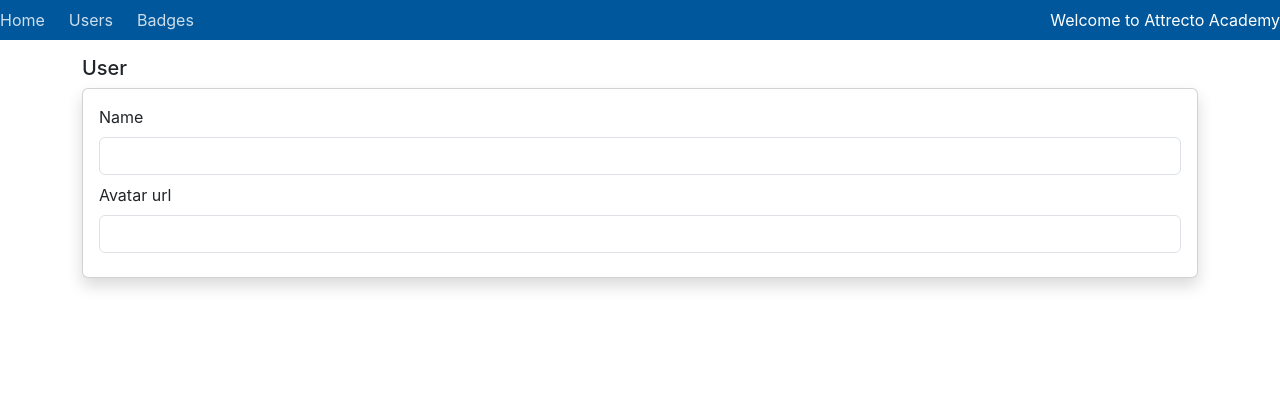
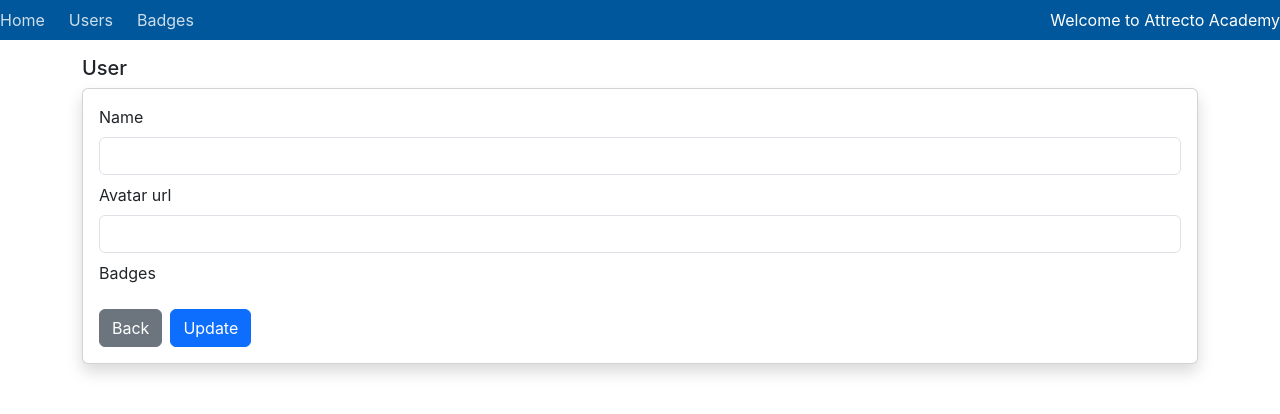
Before and after one commit to molnarjakab1/Attrecto-Academy-React-2024, a React (Vite) app: page /user/1 in a window 1280 px wide. Shown: the top 414 px of the page. Built offline with nearby package versions, Linux system fonts and the light colour scheme; no server answers.

Commit message:
session-04

```diff
--- a/src/App.tsx
+++ b/src/App.tsx
@@ -17,6 +17,7 @@ function App() {
         <Route path="/" element={<Navigate to="/home" />} />
         <Route path="home" element={<HomePage />} />
         <Route path="users" element={<UsersPage />} />
+        <Route path="user" element={<UserPage />} />
         <Route path="user/:id" element={<UserPage />} />
         <Route path="badges" element={<BadgesPage />} />
       </Routes>
--- a/src/components/button/Button.tsx
+++ b/src/components/button/Button.tsx
@@ -1,8 +1,7 @@
 import classNames from "classnames";
-import React from "react";
+import React, { ButtonHTMLAttributes } from "react";
 
-interface ButtonProps {
-  onClick?: () => void;
+interface ButtonProps extends ButtonHTMLAttributes<HTMLButtonElement>{
   color?: "primary" | "secondary" | "danger";
   children: React.ReactNode;
   className?: string;
--- a/src/pages/UserPage/UserPage.tsx
+++ b/src/pages/UserPage/UserPage.tsx
@@ -1,23 +1,29 @@
-import React, { useState } from "react";
-import { useParams } from "react-router-dom";
+import React, { useEffect, useState } from "react";
+import { useNavigate, useParams } from "react-router-dom";
 import * as Yup from "yup";
-import { useForm } from "react-hook-form";
+import { Controller, useForm } from "react-hook-form";
 import { yupResolver } from "@hookform/resolvers/yup";
 
 import { Page } from "../../components/page/Page";
 import { UserFormValues, UserModel } from "../../models/user.model";
 import { BadgeModel } from "../../models/badges.model";
 import TextField from "../../components/text-field/TextField";
+import TagField from "../../components/tag-field/TagField";
+import { badgesService } from "../../services/badges.service";
+import { userService } from "../../services/user.service";
+import { Button } from "../../components/button/Button";
 
 const schema = Yup.object({
   name: Yup.string().required(),
   image: Yup.string().required(),
+  badges: Yup.array().required(),
 });
 
 export const UserPage = () => {
   const { id } = useParams<{ id: string }>();
   const [user, setUser] = useState<UserModel>();
   const [badges, setBadges] = useState<BadgeModel[]>([]);
+  const navigate = useNavigate();
 
   const {
     register,
@@ -26,18 +32,59 @@ export const UserPage = () => {
     reset,
     setValue,
     getValues,
+    watch,
     formState: { errors },
   } = useForm<UserFormValues>({
     defaultValues: {
       name: "",
       image: "",
+      badges: [],
     },
     resolver: yupResolver(schema),
   });
 
+  useEffect(() => {
+    const fetchUser = async (id: string | number) => {
+      const response = await userService.geUser(id);
+      setUser(response);
+    }
+
+    if (id) {
+      fetchUser(id);
+    }
+  }, [id]);
+
+
+  useEffect(() => {
+    const fetchBadges = async () => {
+      const response = await badgesService.getBadges();
+      setBadges(response);
+    };
+
+    fetchBadges();
+  }, []);
+
+  useEffect(() => {
+    reset({ name: user?.name, image: user?.image, badges: user?.badges });
+  }, [reset, user?.badges, user?.image, user?.name])
+
+  const onSubmit = async (values: UserFormValues) => {
+    if (user?.id) {
+      await userService.updateUser(user.id, values);
+    }
+    else{
+      await userService.createUser(values);
+    }
+    goToUsersPage();
+  }
+
+  const goToUsersPage = () => {
+    navigate("/users");
+  };
+
   return (
     <Page title={user ? user.name : "User"}>
-      <form>
+      <form onSubmit={handleSubmit(onSubmit)}>
         <TextField
           name="name"
           label="Name"
@@ -50,6 +97,27 @@ export const UserPage = () => {
           register={register}
           error={errors.image?.message}
         />
+        <Controller
+          name="badges"
+          control={control}
+          render={({ field }) => (
+            <TagField
+              {...field}
+              label="Badges"
+              name="badges"
+              getLabel={({ name }) => name}
+              setValue={setValue}
+              getValues={getValues}
+              options={badges}
+            />
+          )}
+        />
+        <div className="mt-3">
+          <Button color="secondary" type="button" className="me-2" onClick={goToUsersPage}>
+            Back
+          </Button>
+          <Button type="submit" color="primary">{id ? "Update" : "Create"}</Button>
+        </div>
       </form>
     </Page>
   );
--- a/src/pages/UsersPage/UsersPage.tsx
+++ b/src/pages/UsersPage/UsersPage.tsx
@@ -1,10 +1,10 @@
-import React, { useEffect, useState } from "react";
+import React, { useCallback, useEffect, useState } from "react";
 
 import { Page } from "../../components/page/Page";
 import { UserModel } from "../../models/user.model";
 import { userService } from "../../services/user.service";
 import { Button } from "../../components/button/Button";
-import { Link } from "react-router-dom";
+import { Link, useNavigate } from "react-router-dom";
 import classNames from "classnames";
 import { FontAwesomeIcon } from "@fortawesome/react-fontawesome";
 import { faTrash } from "@fortawesome/free-solid-svg-icons";
@@ -13,21 +13,31 @@ import classes from "./UsersPage.module.scss";
 
 const UsersPage = () => {
   const [users, setUsers] = useState<UserModel[]>([]);
+  const navigate = useNavigate();
+
+  const fetchUsers = useCallback(async () => {
+    setUsers(await userService.getUsers());
+  }, []);
 
   useEffect(() => {
-    const fetchUsers = async () => {
-      setUsers(await userService.getUsers());
-    };
     fetchUsers();
-  }, []);
+  }, [fetchUsers]);
 
-  console.log(users);
+  const goToUserPage = () => {
+    navigate("/user");
+  }
+
+  const handleDeleteUser = async (id: string | number) => {
+    await userService.deleteUser(id);
+
+    fetchUsers();
+  };
 
   return (
     <Page title="Users">
       <div className="row">
         <div className="col-12 col-sm-6 col-md-4 col-lg-3">
-          <Button color="primary" className="w-100 mb-3">
+          <Button color="primary" className="w-100 mb-3" onClick={goToUserPage}>
             Create User
           </Button>
         </div>
@@ -47,7 +57,11 @@ const UsersPage = () => {
               <div className="card-body">
                 <h5>{name}</h5>
               </div>
-              <Button className={classes.DeleteIcon}>
+              <Button className={classes.DeleteIcon} onClick={(e) => {
+                e.preventDefault();
+                e.stopPropagation();
+                handleDeleteUser(id)
+              }}>
                 <FontAwesomeIcon icon={faTrash} />
               </Button>
             </Link>
--- a/src/services/user.service.ts
+++ b/src/services/user.service.ts
@@ -1,10 +1,26 @@
-import { UserModel } from "../models/user.model";
+import { UserFormValues, UserModel } from "../models/user.model";
 import request, { Methods } from "../util/request";
 
 class UserService {
   async getUsers() {
     return request<UserModel[]>({ method: Methods.GET, resource: "users" });
   }
+
+  async geUser(id: string | number){
+    return request<UserModel>({ method: Methods.GET, resource: `users/${id}` });
+  }
+
+  async updateUser(id: string | number, data: UserFormValues) {
+    return request<UserModel>({ method: Methods.PATCH, resource: `users/${id}`, data });
+  }
+
+  async createUser(data: UserFormValues) {
+    return request<UserModel>({ method: Methods.POST, resource: "users", data });
+  }
+
+  async deleteUser(id: string | number) {
+    return request<UserModel>({ method: Methods.DELETE, resource: `users/${id}` });
+  }
 }
 
 export const userService = new UserService();
```
